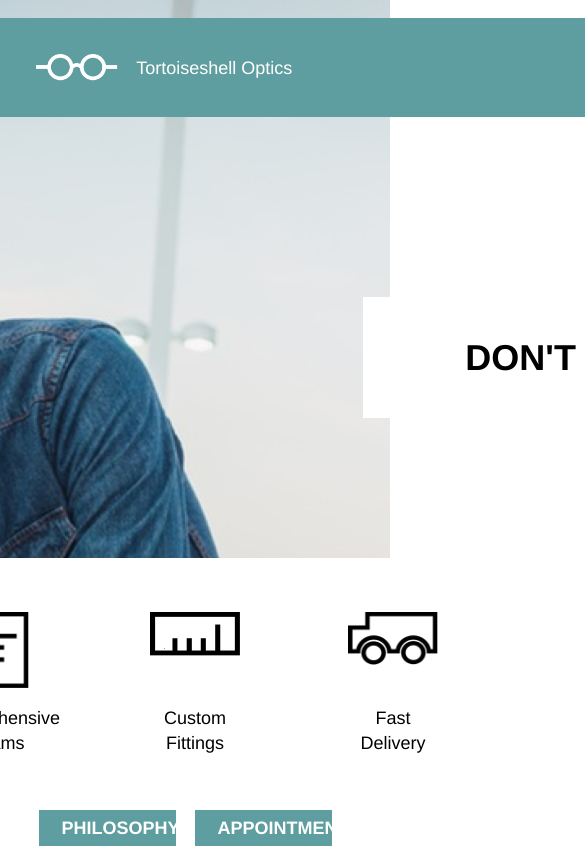
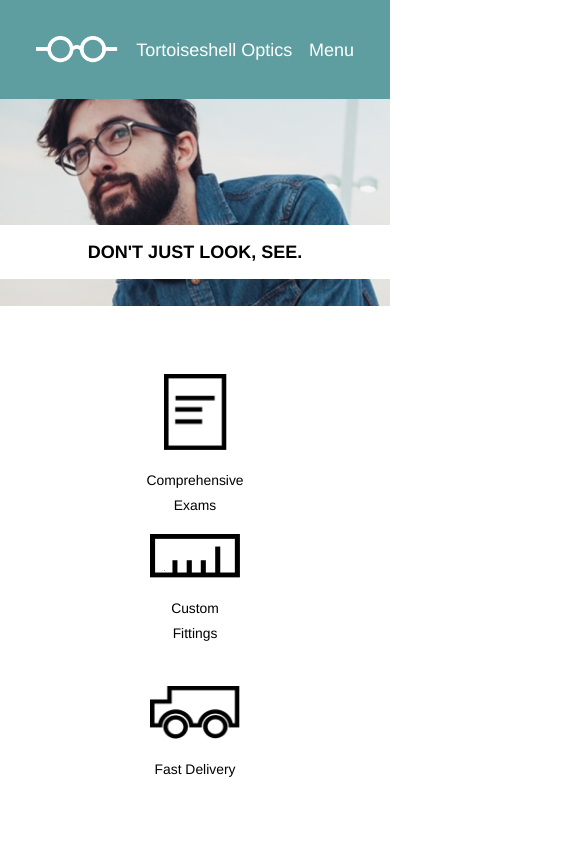
Before and after one commit to twhipple/TortoiseshellOptics, a plain HTML site: page index.html in a window 390 px wide. Shown: the top 848 px of the page, 585 px wide, since content can reach past the window. Drawn offline with Linux system fonts and the light colour scheme.

Commit message:
Most of responsive design is good.

```diff
--- a/index.html
+++ b/index.html
@@ -18,12 +18,17 @@
         <img src="./resources/images/logo-white.png" alt="">
         <span>Tortoiseshell Optics</span>
       </div>
-      <div class="menu">
+      <div id="bigscreen" class="menu">
         <ul>
           <li>Services</li>
           <li>Products</li>
           <li>Contact</li>
         </ul>
+      </div>
+        <div id="smallscreen" class="menu">
+          <ul>
+            <li>Menu</li>
+          </ul>
       </div>
     </nav>
 
--- a/resources/css/style.css
+++ b/resources/css/style.css
@@ -33,6 +33,10 @@ nav span {
 .menu {
   display: flex;
   align-items: center;
+}
+
+#smallscreen {
+  display: none;
 }
 
 ul li {
@@ -163,3 +167,108 @@ footer {
 footer span {
   padding-left: 1rem;
 }
+
+
+
+/* Screen size below 1024px */
+
+@media only screen and (max-width: 1024px) {
+    .container {
+    width: 100%;
+    margin: 0 auto;
+  }
+  nav {
+    width: 100%
+  }
+  header {
+    padding-top: 0;
+    height: 22rem;
+  }
+  .banner {
+    padding: .75rem 4rem;
+    margin-top: 5rem;
+    margin-right: 2rem;
+    line-height: 1.33rem;
+  }
+
+
+
+}
+
+
+/* Screen size below 470px */
+
+@media only screen and (max-width: 560px) {
+  nav {
+    width: 100%
+    padding: none;
+  }
+ header {
+    padding-top: 0;
+    height: 17rem;
+    background-position: 20%;
+  }
+  #bigscreen {
+    display: none;
+  }
+  #smallscreen {
+    display: flex;
+  }
+  ban {
+    display: flex;
+    justify-content: center;
+  }
+  .banner {
+    width: 100%;
+    display: flex;
+    justify-content: center;
+    margin-right: 0;
+    margin-top: 7rem;
+    padding: 0;
+    line-height: 1rem;
+  }
+  h1 {
+      font-size: 1rem;
+      padding: 1rem;
+  }
+
+  .infocontainer {
+    width: auto;
+  }
+  .supporting {
+    margin-top: 3.77rem;
+    margin-bottom: 3.77rem;
+    flex-direction: column;
+    align-items: center;
+  }
+  .iconandtitle {
+    justify-content: center;
+    margin-top: 0;
+    margin-bottom: 0;
+  }
+  .iconandtitle h2 {
+    line-height: 1.4rem;
+    font-size: 0.77rem;
+  }
+  p {
+    padding: 1rem 1rem 4rem 1rem;
+    line-height: 1.5rem;
+    font-size: 0.77rem;
+  }
+  .infocontainer {
+    max-width: 100%;
+    margin: auto;
+    flex-direction: column;
+    align-items: center;
+    padding: 0;
+  }
+  .info {
+    width: 100%;
+    margin-right: 0;
+  }
+  .title {
+    max-width: 100%;
+    display: flex;
+  }
+
+}
```
